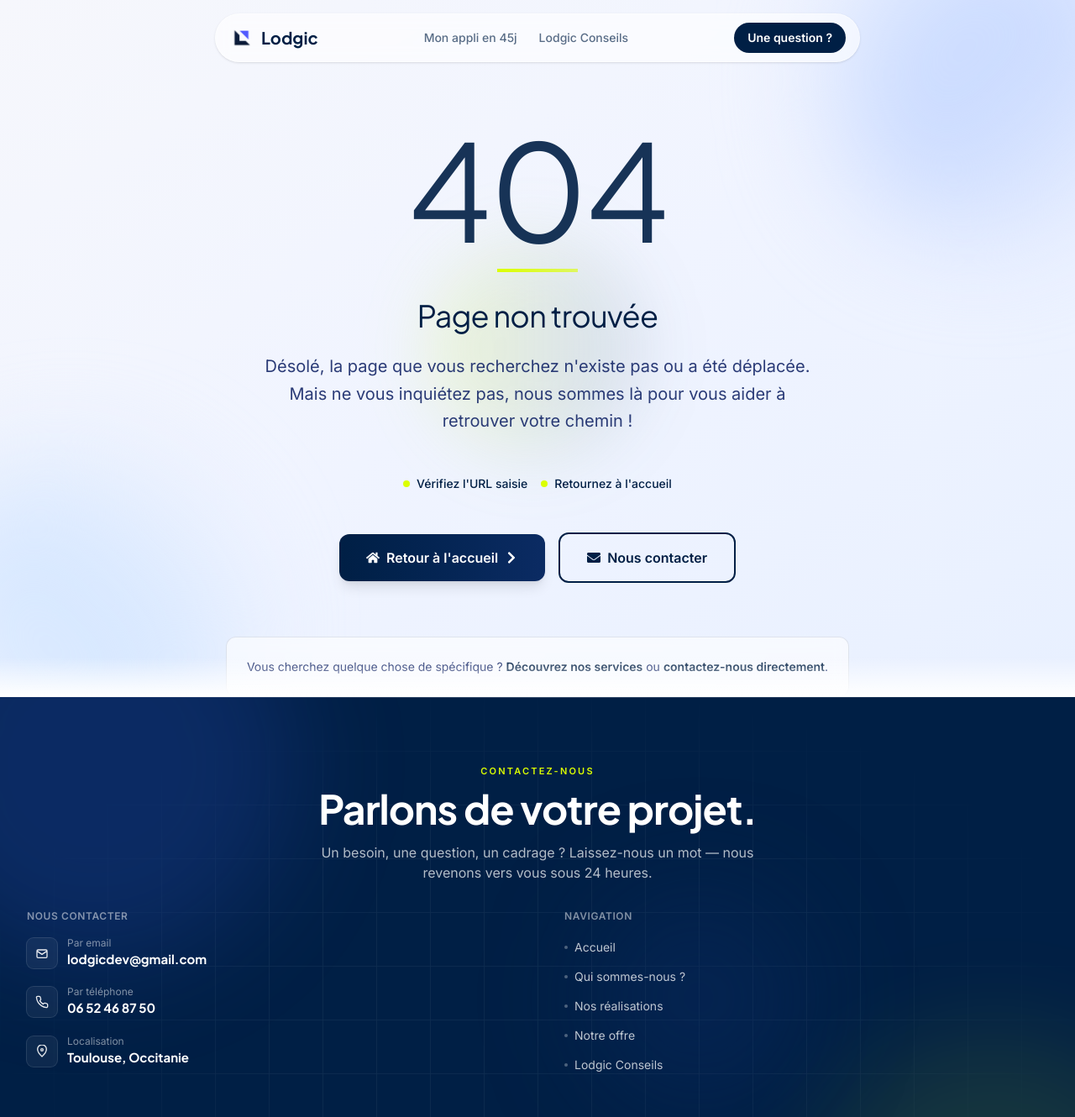
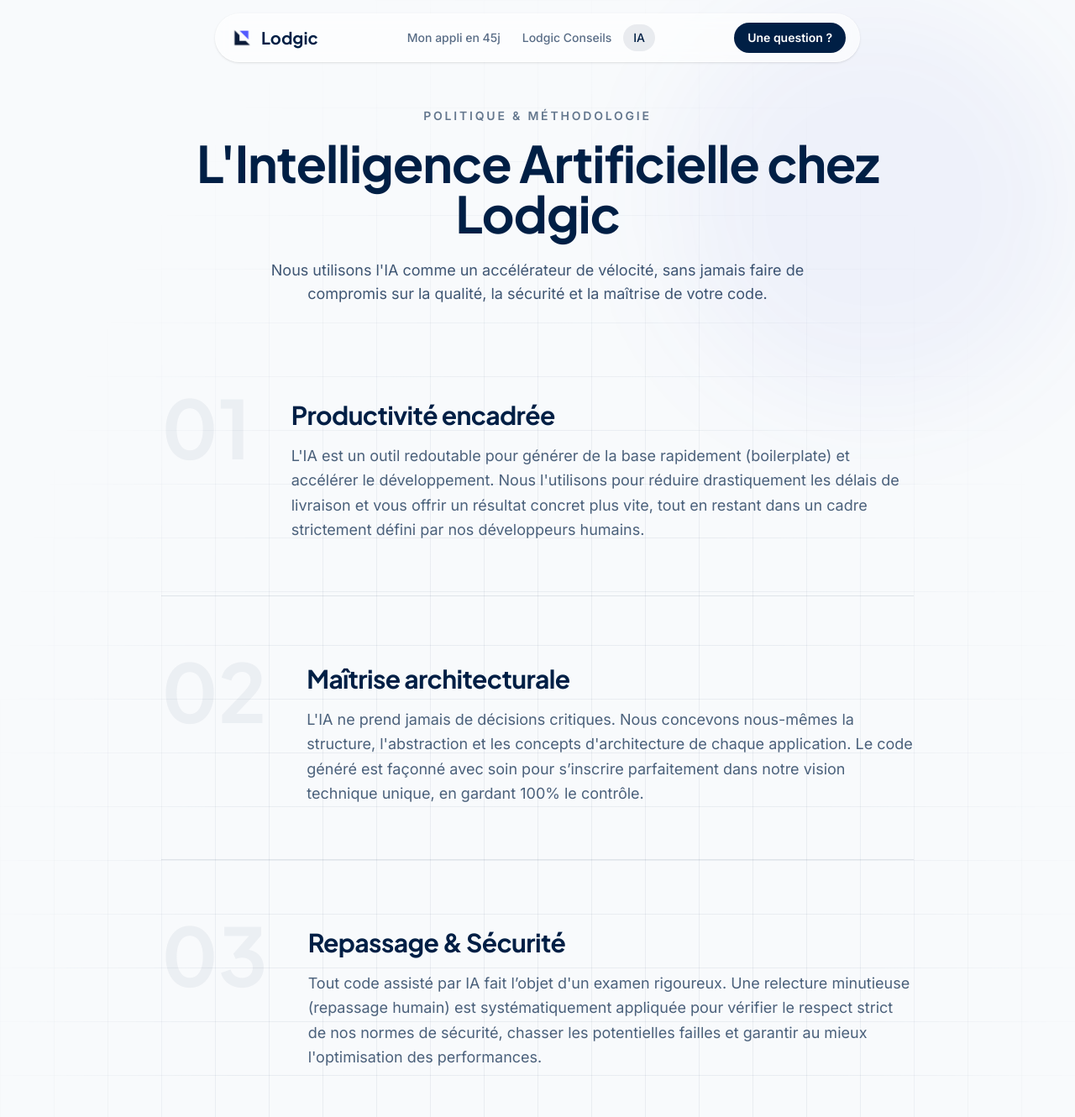
Before and after one commit to Lodgic-LLC/Landing-Website, a Next.js app: page /intelligence-artificielle in a window 1280 px wide. Before the commit this address had no page. Shown: the top 1330 px of the page at 84% size. Built offline with nearby package versions, Linux system fonts and the light colour scheme.

Commit message:
ajout page politique IA

```diff
--- /dev/null
+++ b/src/app/intelligence-artificielle/page.tsx
@@ -0,0 +1,113 @@
+import type { Metadata } from 'next'
+
+export const metadata: Metadata = {
+  title: "Notre approche de l'IA | Lodgic",
+  description: "Découvrez notre politique d'utilisation de l'Intelligence Artificielle : productivité décuplée, maîtrise architecturale totale et sécurité garantie.",
+}
+
+export default function IAPolicyPage() {
+  return (
+    <main className="min-h-screen bg-slate-50 text-[#001F45] pt-32 pb-24 selection:bg-[#DBFF00] selection:text-[#001F45]">
+      {/* Fines grilles / halos décoratifs */}
+      <div
+        aria-hidden
+        className="pointer-events-none absolute inset-0 opacity-100"
+        style={{
+          backgroundImage:
+            'linear-gradient(to right, rgba(0,31,69,0.06) 1px, transparent 1px), linear-gradient(to bottom, rgba(0,31,69,0.06) 1px, transparent 1px)',
+          backgroundSize: '64px 64px',
+          maskImage: 'radial-gradient(ellipse at center, black 40%, transparent 75%)',
+          WebkitMaskImage: 'radial-gradient(ellipse at center, black 40%, transparent 75%)',
+        }}
+      />
+      <div
+        aria-hidden
+        className="pointer-events-none absolute top-0 right-0 h-[30rem] w-[30rem] rounded-full bg-[#3b5bdb]/5 blur-3xl"
+      />
+      <div
+        aria-hidden
+        className="pointer-events-none absolute -bottom-40 -left-32 h-[28rem] w-[28rem] rounded-full bg-[#DBFF00]/20 blur-3xl"
+      />
+
+      <div className="relative mx-auto max-w-5xl px-4 sm:px-6 lg:px-8">
+
+        {/* En-tête */}
+        <div className="text-center mb-16 md:mb-24">
+          <p className="text-sm font-inter font-semibold uppercase tracking-[0.2em] text-[#001F45]/60 mb-4">
+            Politique & Méthodologie
+          </p>
+          <h1 className="text-4xl md:text-5xl lg:text-6xl font-sofia-bold text-[#001F45] mb-6">
+            L'Intelligence Artificielle chez Lodgic
+          </h1>
+          <p className="mx-auto max-w-2xl text-base md:text-lg text-[#001F45]/75 font-inter">
+            Nous utilisons l'IA comme un accélérateur de vélocité, sans jamais faire de compromis sur la qualité, la sécurité et la maîtrise de votre code.
+          </p>
+        </div>
+
+        {/* Lignes directrices - Style Éditorial / Timeline */}
+        <div className="max-w-4xl mx-auto flex flex-col gap-12 md:gap-16">
+
+          {/* Point 1 */}
+          <div className="flex flex-col md:flex-row gap-6 md:gap-12 items-start group">
+            <div className="text-6xl md:text-8xl leading-none font-sofia-bold text-[#001F45]/5 group-hover:text-[#001F45]/15 transition-colors duration-500 will-change-colors shrink-0">
+              01
+            </div>
+            <div className="flex-1 pt-2 md:pt-4">
+              <h3 className="text-2xl md:text-3xl font-sofia-bold text-[#001F45] mb-4">Productivité encadrée</h3>
+              <p className="text-[#001F45]/70 font-inter leading-relaxed text-base md:text-lg">
+                L'IA est un outil redoutable pour générer de la base rapidement (boilerplate) et accélérer le développement. Nous l'utilisons pour réduire drastiquement les délais de livraison et vous offrir un résultat concret plus vite, tout en restant dans un cadre strictement défini par nos développeurs humains.
+              </p>
+            </div>
+          </div>
+
+          <div className="h-px w-full bg-[#001F45]/10"></div>
+
+          {/* Point 2 */}
+          <div className="flex flex-col md:flex-row gap-6 md:gap-12 items-start group">
+            <div className="text-6xl md:text-8xl leading-none font-sofia-bold text-[#001F45]/5 group-hover:text-[#001F45]/15 transition-colors duration-500 will-change-colors shrink-0">
+              02
+            </div>
+            <div className="flex-1 pt-2 md:pt-4">
+              <h3 className="text-2xl md:text-3xl font-sofia-bold text-[#001F45] mb-4">Maîtrise architecturale</h3>
+              <p className="text-[#001F45]/70 font-inter leading-relaxed text-base md:text-lg">
+                L'IA ne prend jamais de décisions critiques. Nous concevons nous-mêmes la structure, l'abstraction et les concepts d'architecture de chaque application. Le code généré est façonné avec soin pour s’inscrire parfaitement dans notre vision technique unique, en gardant 100% le contrôle.
+              </p>
+            </div>
+          </div>
+
+          <div className="h-px w-full bg-[#001F45]/10"></div>
+
+          {/* Point 3 */}
+          <div className="flex flex-col md:flex-row gap-6 md:gap-12 items-start group">
+            <div className="text-6xl md:text-8xl leading-none font-sofia-bold text-[#001F45]/5 group-hover:text-[#001F45]/15 transition-colors duration-500 will-change-colors shrink-0">
+              03
+            </div>
+            <div className="flex-1 pt-2 md:pt-4">
+              <h3 className="text-2xl md:text-3xl font-sofia-bold text-[#001F45] mb-4">Repassage & Sécurité</h3>
+              <p className="text-[#001F45]/70 font-inter leading-relaxed text-base md:text-lg">
+                Tout code assisté par IA fait l’objet d'un examen rigoureux. Une relecture minutieuse (repassage humain) est systématiquement appliquée pour vérifier le respect strict de nos normes de sécurité, chasser les potentielles failles et garantir au mieux l'optimisation des performances.
+              </p>
+            </div>
+          </div>
+
+        </div>
+
+        {/* Section de conclusion / Note */}
+        <div className="mt-16 md:mt-24 rounded-2xl bg-white border border-[#001F45]/10 p-8 md:p-12 flex flex-col md:flex-row items-center justify-between gap-10 shadow-sm">
+          <div className="flex-1 text-center md:text-left">
+            <h4 className="text-2xl font-sofia-bold text-[#001F45] mb-3">Notre vision</h4>
+            <p className="text-[#001F45]/75 font-inter text-sm leading-relaxed max-w-2xl">
+              Nous voyons l'intelligence artificielle non pas comme un remplaçant, mais comme un <strong className="text-[#001F45]">assistant de développement ultra-performant</strong>. Elle nous permet d'être plus compétitifs pour vous, tout en maintenant l'artisanat du code, la sécurité des données et notre exigence d'excellence sur les applications livrées.
+            </p>
+          </div>
+          <div className="shrink-0">
+            <a href="/offre" className="inline-flex h-12 items-center justify-center rounded-full bg-[#001F45] px-8 text-sm font-inter font-semibold text-white hover:bg-[#0b2b63] transition-colors">
+              Découvrir nos offres
+            </a>
+          </div>
+        </div>
+
+      </div>
+    </main>
+  )
+}
--- a/src/components/layout/Navbar.tsx
+++ b/src/components/layout/Navbar.tsx
@@ -16,6 +16,7 @@ export default function Navbar() {
   const navigationItems = [
     { name: "Mon appli en 45j", path: "/offre" },
     { name: "Lodgic Conseils", path: "/blog" },
+    { name: "IA", path: "/intelligence-artificielle" },
   ];
 
   useEffect(() => {
```
